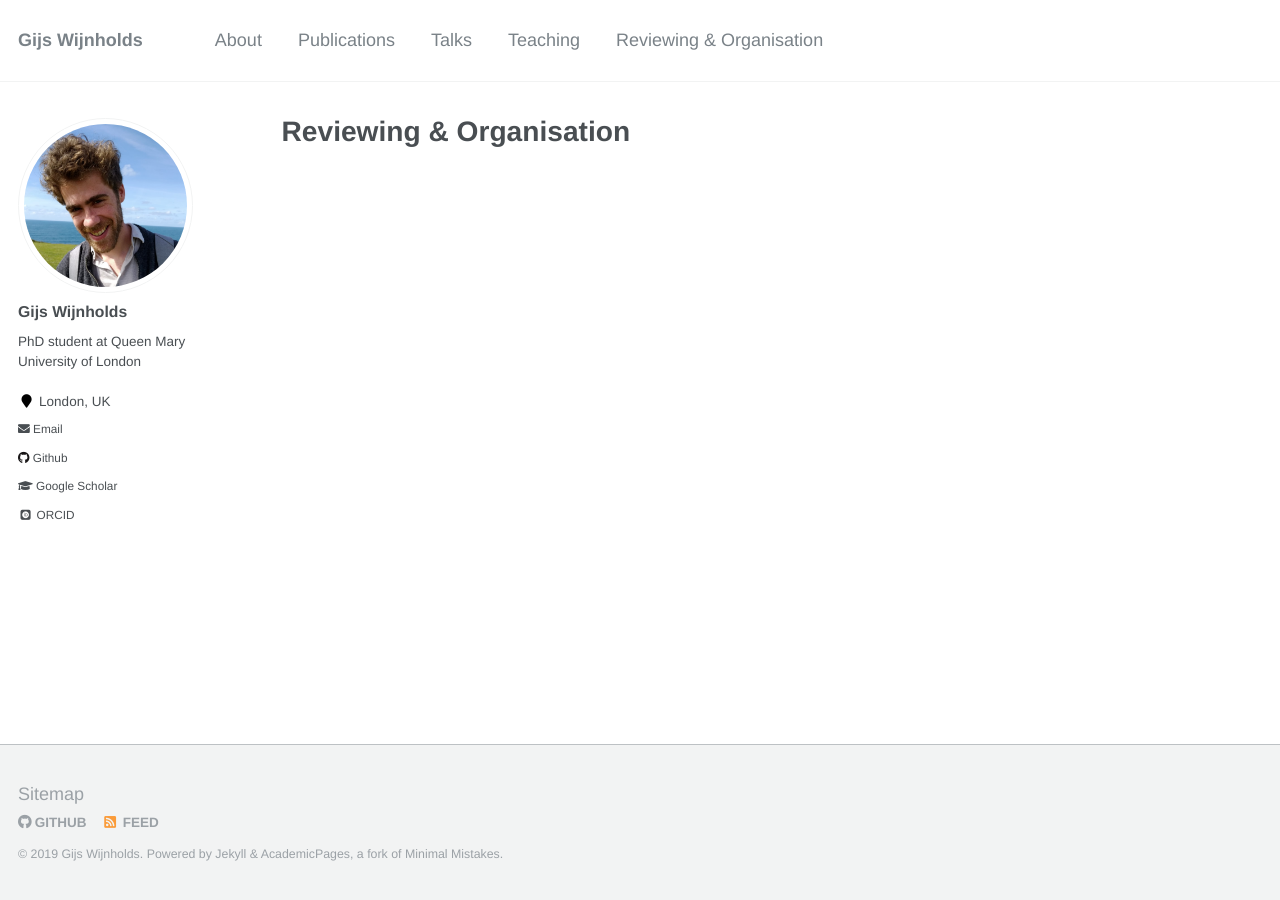
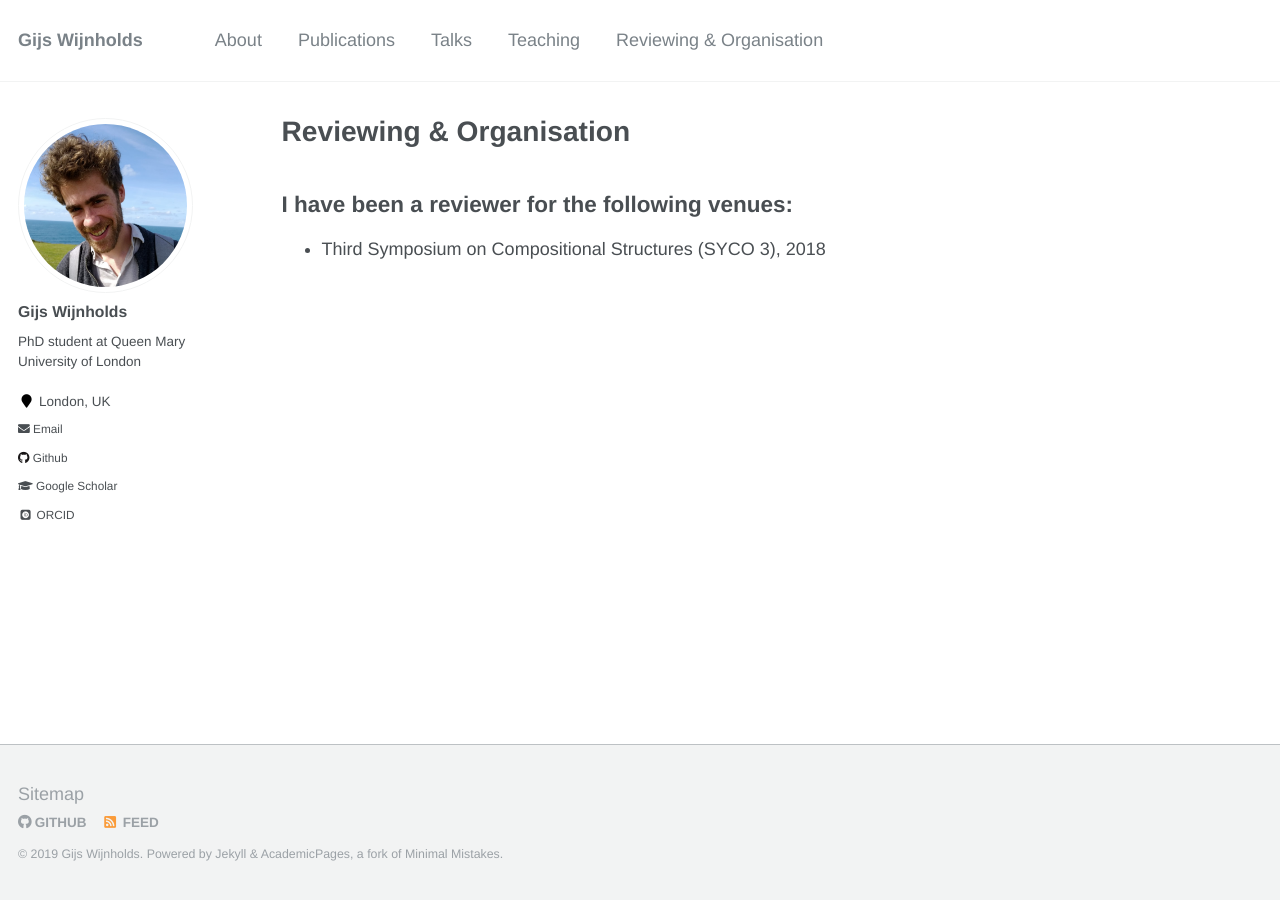
Before and after one commit to gijswijnholds/gijswijnholds.github.io, a Jekyll site: the page built from _pages/organisation.md, in a window 1280 px wide. Built offline with Jekyll 4.4.1, drawn with Linux system fonts in a browser that asks for light colours; some web fonts are replaced.

Commit message:
updated reviewing page

```diff
--- a/_pages/organisation.md
+++ b/_pages/organisation.md
@@ -4,3 +4,15 @@ title: "Reviewing & Organisation"
 permalink: /organisation/
 author_profile: true
 ---
+
+{% include base_path %}
+
+I have been a reviewer for the following venues:
+------
+
+<ul>
+<!-- {% for post in site.reviewings reversed %}
+  {% include archive-single-publication.html %}
+{% endfor %} -->
+<li>Third Symposium on Compositional Structures (SYCO 3), 2018</li>
+</ul>
```
